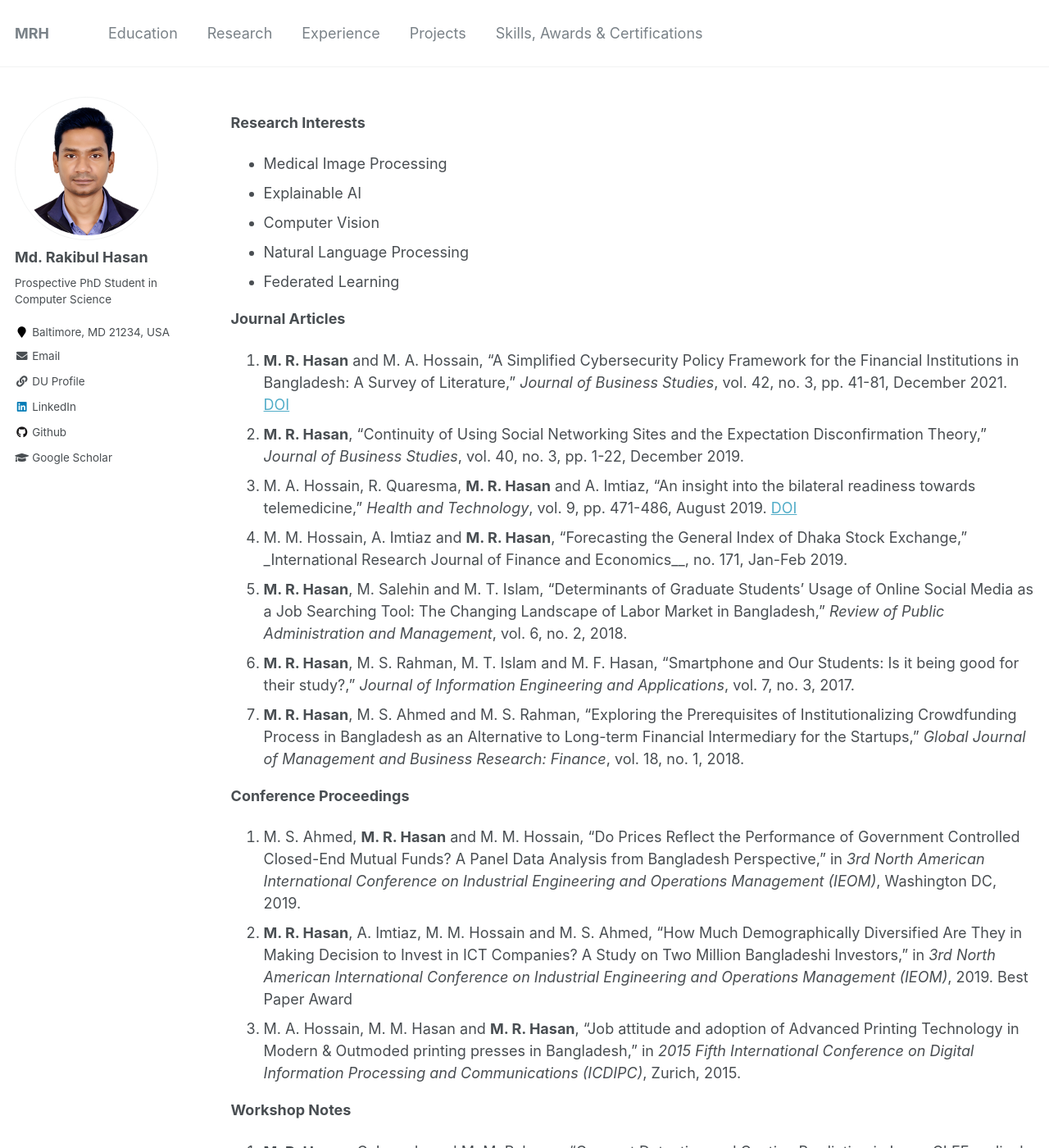
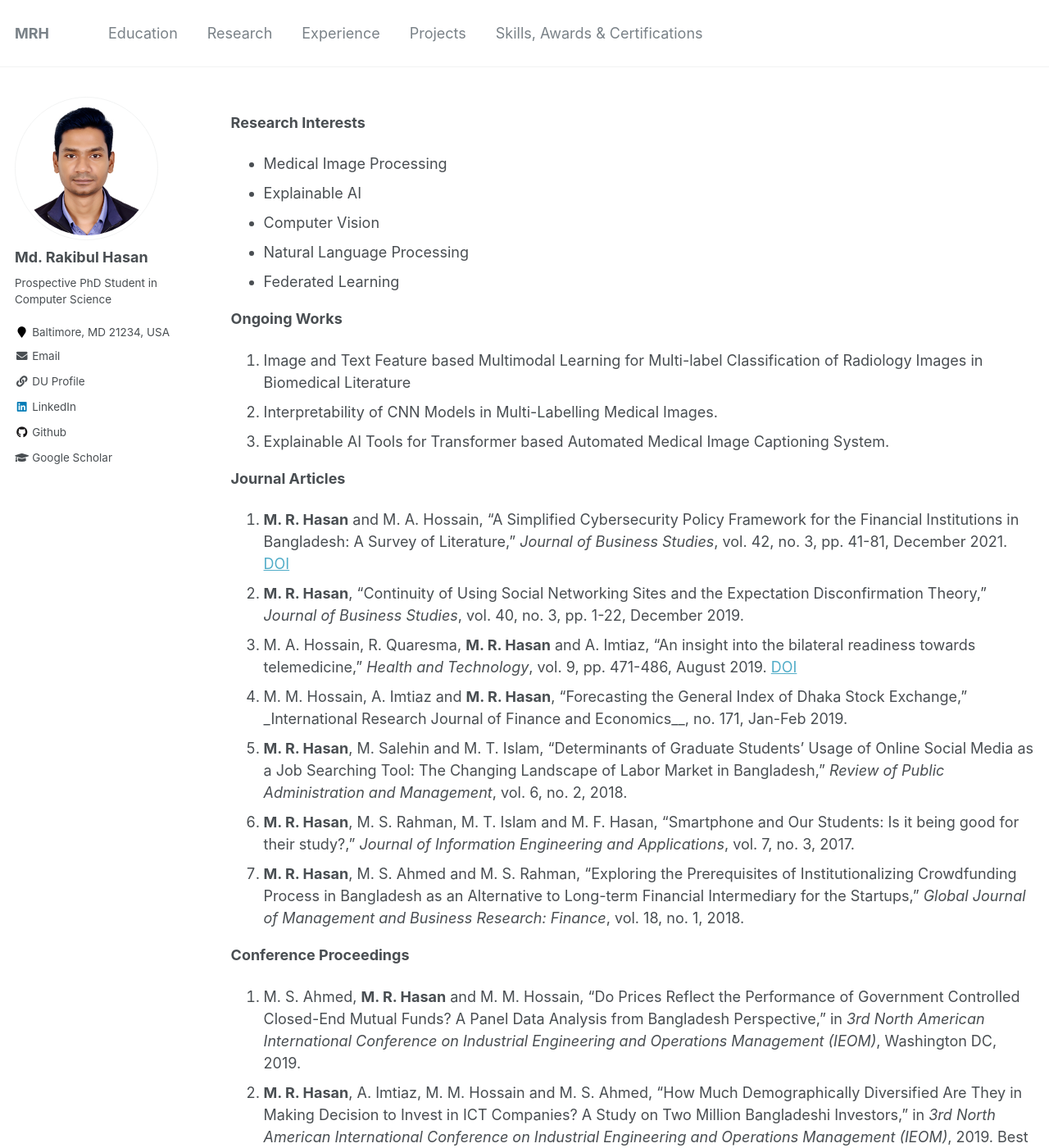
Before and after one commit to Hasan-MdRakibul/hasan-mdrakibul.github.io, a Jekyll site: the page built from _pages/research.md, in a window 1280 px wide and 1400 px high. Shown: the whole window at 82% size. Built offline with Jekyll 4.4.1, drawn with Linux system fonts in a browser that asks for light colours; some of the changed text lies outside the part shown.

Commit message:
init changes

```diff
--- a/_pages/research.md
+++ b/_pages/research.md
@@ -11,6 +11,11 @@ author_profile: true
 - Computer Vision
 - Natural Language Processing
 - Federated Learning
+
+**Ongoing Works**
+1. Image and Text Feature based Multimodal Learning for Multi-label Classification of Radiology Images in Biomedical Literature
+2. Interpretability of CNN Models in Multi-Labelling Medical Images.
+3. Explainable AI Tools for Transformer based Automated Medical Image Captioning System.
 
 
 **Journal Articles**
```
Also changed, not shown: other parts of _pages/research.md (+0 -5 lines).
